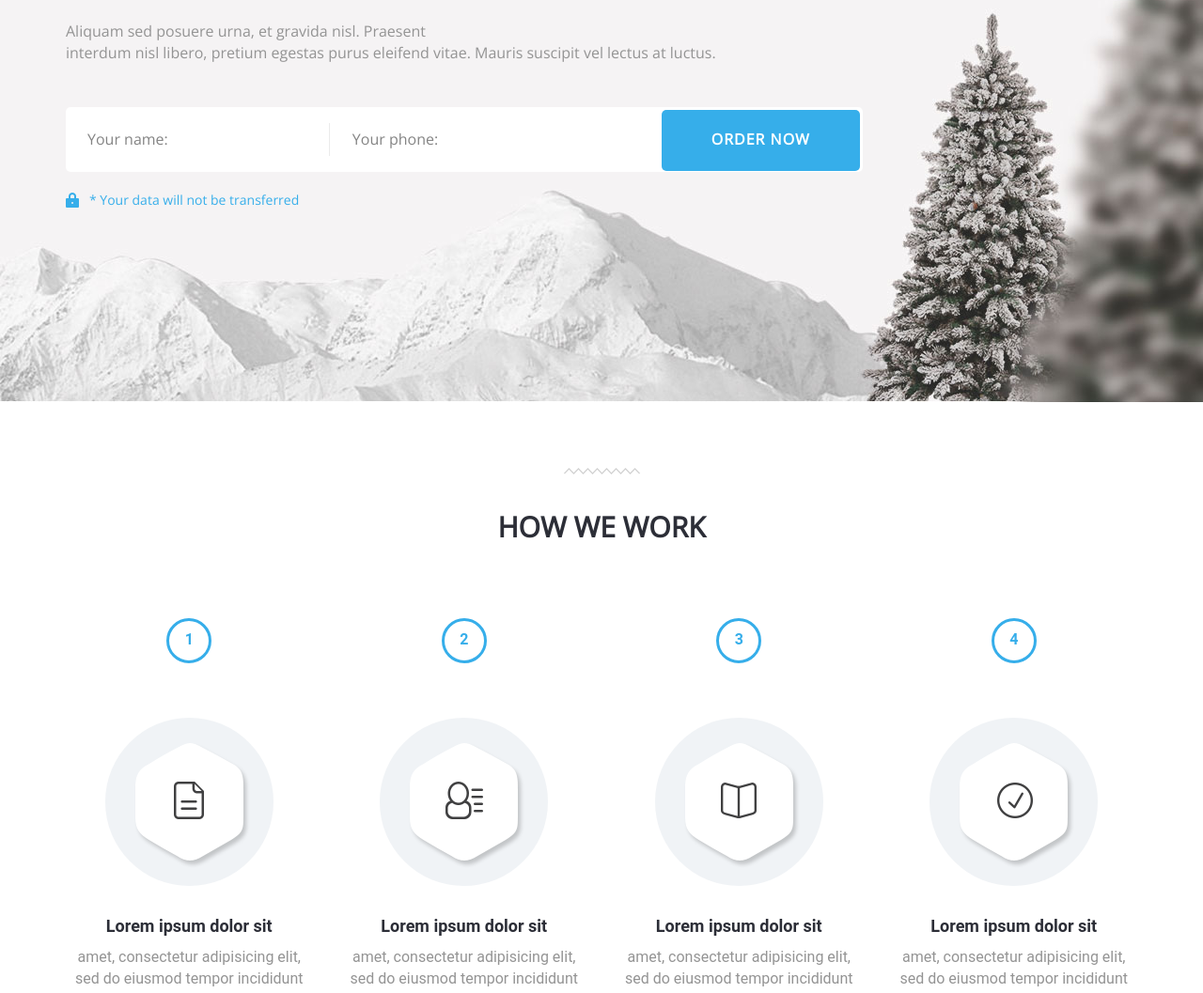
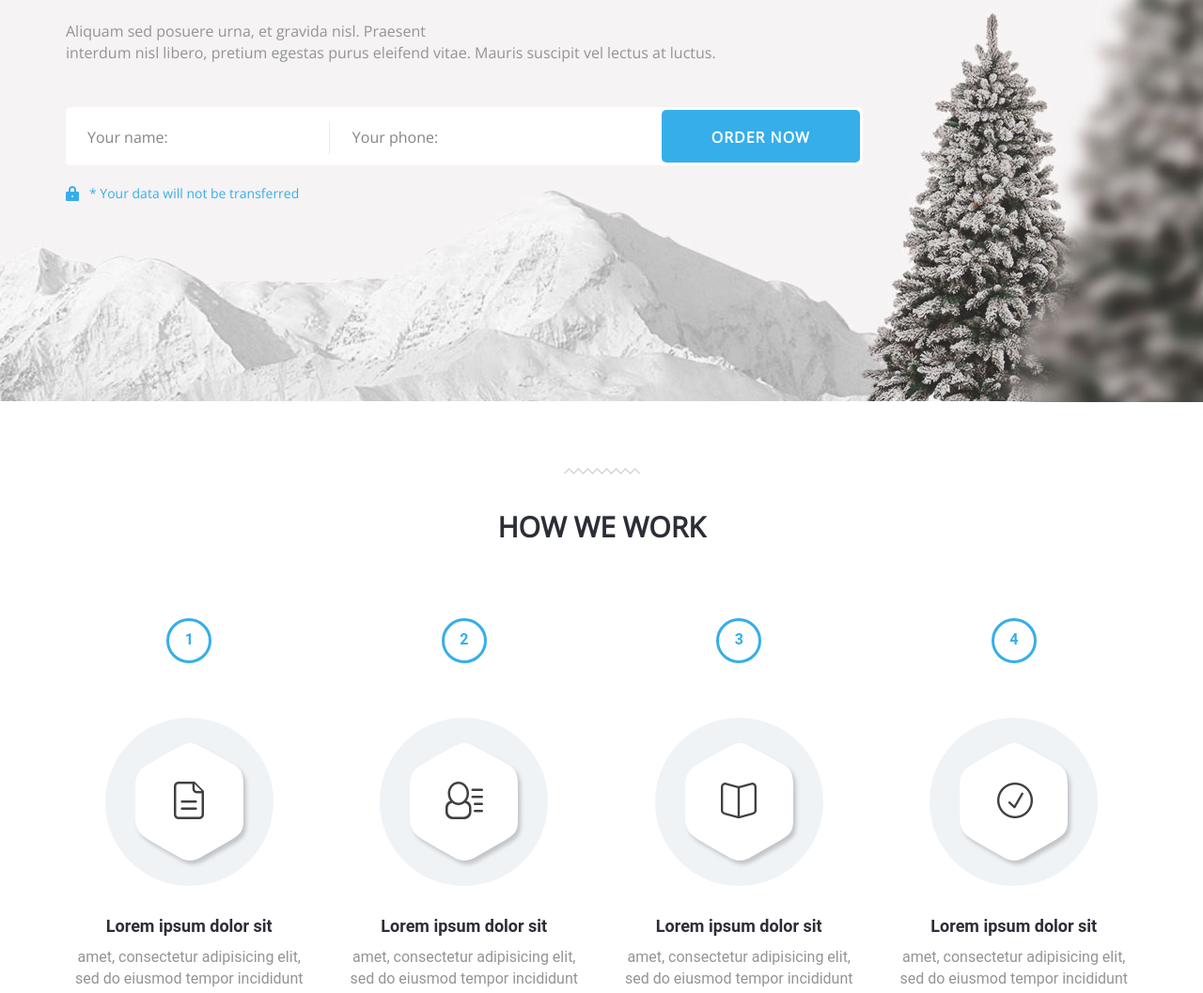
Before and after one commit to agogex/mountains-landing-page, a plain HTML site: page index.html in a window 1280 px wide. Shown: the part 2666-3723 px from the top of the page at 94% size. Drawn offline with nearby package versions, Linux system fonts and the light colour scheme.

Commit message:
fix several bugs

```diff
--- a/css/style.css
+++ b/css/style.css
@@ -256,20 +256,20 @@ body {
 
 .offer-section-form {
     background-color: #fff;
-    /*height: 62px;*/
-    line-height: 62px;
+    height: 62px;
     width: 100%;
     border-radius: 5px;
     padding: 3px;
     margin-top: 30px;
-    vertical-align: central;
 }
 
     .offer-section-form label {
         font-family: 'Open Sans', sans-serif;
         font-size: 16px;
         color: #848484;
+        display: inline-block;
         margin-left: 20px;
+        margin-top: 18px;
     }
 
     .offer-section-form input {
@@ -295,7 +295,8 @@ body {
         width: 25%;
         text-align: center;
         float: right;
-        height: 65px;
+        height: 100%;
+        padding-top: 18px;
     }
 
 .lock-icon {
@@ -362,8 +363,7 @@ body {
     background-image: url('../images/icons.png');
     background-repeat: no-repeat;
     display: inline-block;
-    position: relative;
-    top: 38%;
+    margin-top: 38%;
 }
 
 .paper {
```
